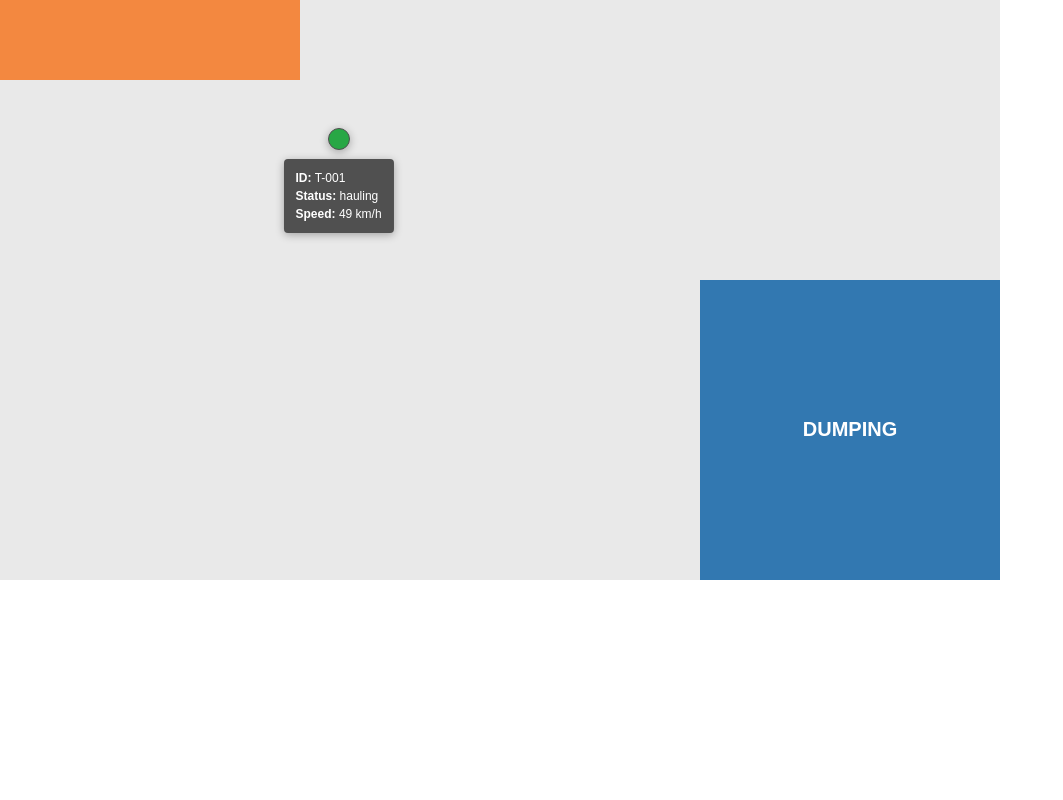
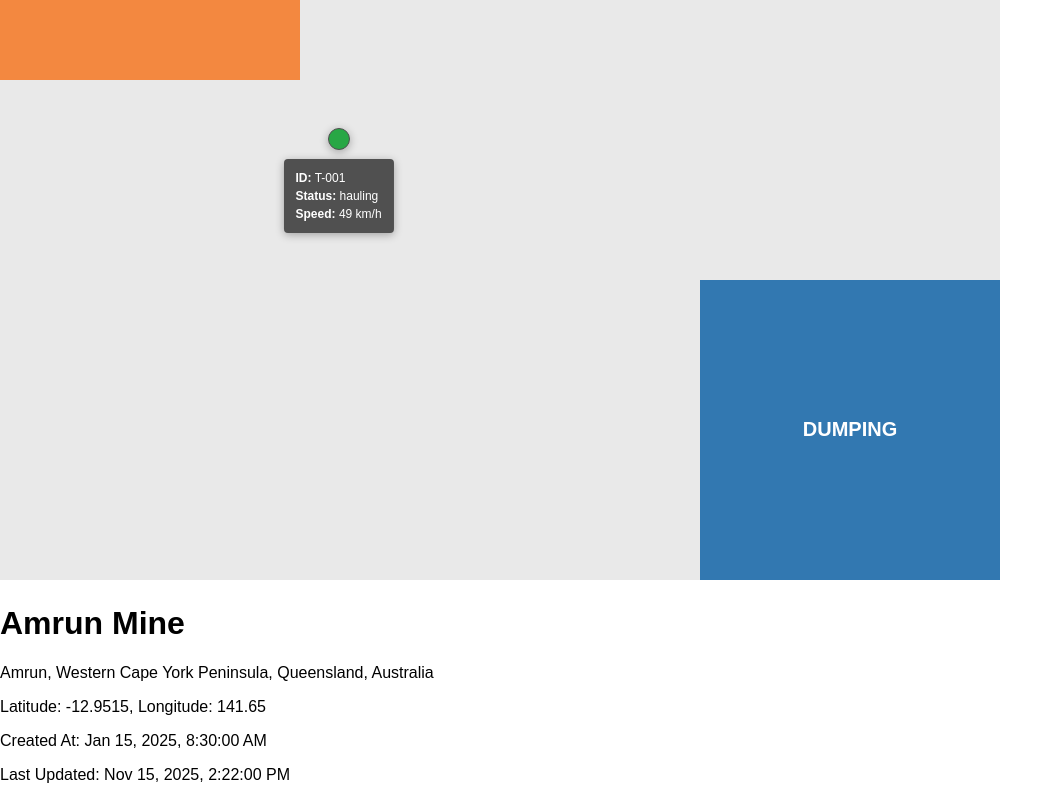
Before and after one commit to meshechko/cat_coding_challenge, an Angular app: page / in a window 1280 px wide. Shown: the part 220-1020 px from the top of the page, without its empty margins (0-1063 px from the left). Before the commit the page ends 804 px from the top, so only its background shows below. Built offline with nearby package versions, Linux system fonts and the light colour scheme.

Commit message:
Add map info to the page

```diff
--- a/public/mock-data/map.json
+++ b/public/mock-data/map.json
@@ -1,13 +1,13 @@
 {
-  "siteName": "CAT Amrun Mine",
+  "siteName": "Amrun Mine",
   "location": {
     "latitude": -12.9515,
     "longitude": 141.6500,
     "address": "Amrun, Western Cape York Peninsula, Queensland, Australia"
   },
   "metadata": {
-    "createdAt": "2024-01-15T08:30:00Z",
-    "lastUpdated": "2024-11-15T14:22:00Z"
+    "createdAt": "2025-01-15T08:30:00Z",
+    "lastUpdated": "2025-11-15T14:22:00Z"
   },
   "zones": [
     {
--- a/src/app/map/map.component.html
+++ b/src/app/map/map.component.html
@@ -1,2 +1,9 @@
 <canvas #map></canvas>
 <truck></truck>
+<div>
+  <h1>{{ siteName }}</h1>
+  <p>{{ siteAddress }}</p>
+  <p>Latitude: {{ siteCoordinates.latitude }}, Longitude: {{ siteCoordinates.longitude }}</p>
+  <p>Created At: {{ metadata.createdAt | date:'medium' }}</p>
+  <p>Last Updated: {{ metadata.lastUpdated | date:'medium' }}</p>
+</div>
--- a/src/app/map/map.component.ts
+++ b/src/app/map/map.component.ts
@@ -4,10 +4,11 @@ import { MapBounds, MapInfo, Zone, ZoneType } from './models/map.models';
 import { TruckComponent } from "./truck/truck.component";
 import { TruckService } from './truck/truck.service';
 import { take } from 'rxjs';
+import { CommonModule } from '@angular/common';
 
 @Component({
   selector: 'app-map',
-  imports: [TruckComponent],
+  imports: [TruckComponent, CommonModule],
   templateUrl: './map.component.html',
   styleUrl: './map.component.css'
 })
@@ -25,12 +26,27 @@ export class MapComponent {
     maxY: this.mapHeight
   };
 
+  public siteName: string = '';
+  public siteAddress: string = '';
+  public siteCoordinates: { latitude: number; longitude: number } = { latitude: 0, longitude: 0 };
+  public metadata: { createdAt: string; lastUpdated: string } = { createdAt: '', lastUpdated: '' };
+
   public ngOnInit(): void {
     this.initializeCanvas();
     this.mapService.loadMap$()
     .pipe(take(1))
     .subscribe(
       (mapInfo: MapInfo) => {
+        this.siteName = mapInfo.siteName;
+        this.siteAddress = mapInfo.location.address;
+        this.siteCoordinates = {
+          latitude: mapInfo.location.latitude,
+          longitude: mapInfo.location.longitude
+        };
+        this.metadata = {
+          createdAt: mapInfo.metadata.createdAt,
+          lastUpdated: mapInfo.metadata.lastUpdated
+        };
         this.renderZones(mapInfo.zones);
         this.truckService.initialize(
           mapInfo.zones,
```
